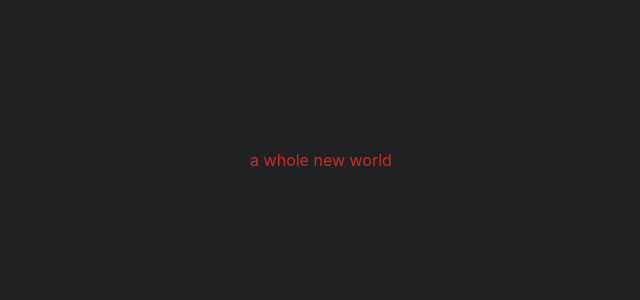
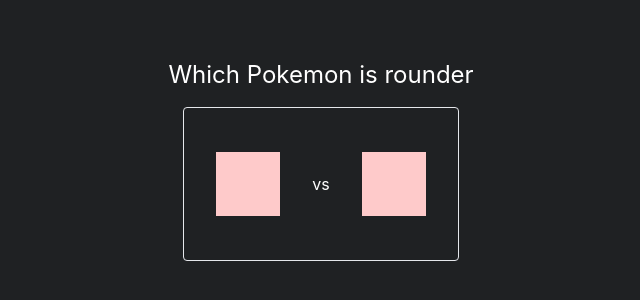
Before and after one commit to KabakaWilliam/trpc-demo, a Next.js app: page / in a window 1280 px wide. Shown: the part 240-540 px from the top of the page, without its empty margins (319-959 px from the left). Built offline with nearby package versions, Linux system fonts and the light colour scheme.

Commit message:
basic UI

```diff
--- a/pages/index.tsx
+++ b/pages/index.tsx
@@ -2,8 +2,14 @@
 
 const Home: NextPage = () => {
   return (
-    <div className="w-screen h-screen flex items-center justify-center text-red-600">
-      a whole new world
+    <div className="w-screen h-screen flex flex-col items-center justify-center text-white">
+      <div className="text-2xl text-center">Which Pokemon is rounder</div>
+      <div className="p-2" />
+      <div className="border rounded p-8 flex justify-between items-center max-w-2xl">
+        <div className="w-16 h-16 bg-red-200"></div>
+        <div className="p-8">vs</div>
+        <div className="w-16 h-16 bg-red-200"></div>
+      </div>
     </div>
   );
 };
```
